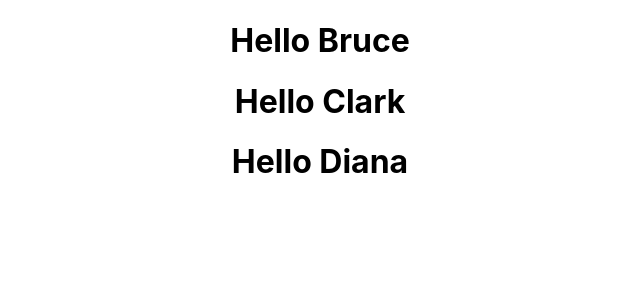
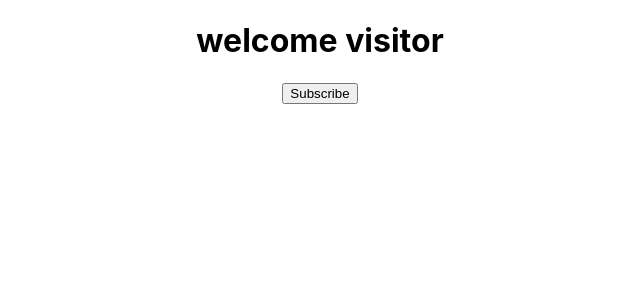
Before and after one commit to locaulker/react-fundamentals, a React (Create React App) app: page / in a window 1280 px wide. Shown: the top 300 px of the page, without its empty margins (320-960 px from the left). Built offline with nearby package versions, Linux system fonts and the light colour scheme.

Commit message:
added section 11

```diff
--- a/src/App.js
+++ b/src/App.js
@@ -1,6 +1,7 @@
 import React, { Component } from "react"
 import "./App.css"
-import Greet from "./components/Greet"
+// import Greet from "./components/Greet"
+import Message from "./components/Message"
 // import Welcome from "./components/Welcome"
 // import Hello from "./components/Hello"
 
@@ -8,9 +9,10 @@
   render() {
     return (
       <div className="App">
-        <Greet name="Bruce" />
-        <Greet name="Clark" />
-        <Greet name="Diana" />
+        <Message />
+        {/* <Greet name="Bruce" /> */}
+        {/* <Greet name="Clark" /> */}
+        {/* <Greet name="Diana" /> */}
         {/* <Welcome /> */}
         {/* <Hello /> */}
       </div>
--- /dev/null
+++ b/src/components/Message.js
@@ -0,0 +1,38 @@
+/* eslint-disable no-useless-constructor */
+import React, { Component } from "react"
+
+class Message extends Component {
+  constructor() {
+    super()
+    this.state = {
+      message: "welcome visitor"
+    }
+  }
+  // state = {
+  //   message: "Welcome Mr. McGoo"
+  // }
+
+  changeMessage() {
+    this.setState({
+      message: "Thank you for subscribing"
+    })
+  }
+
+  render() {
+    // return <h1>{this.state.message}</h1>
+    return (
+      <div>
+        <h1>{this.state.message}</h1>
+        <button
+          onClick={() => {
+            this.changeMessage()
+          }}
+        >
+          Subscribe
+        </button>
+      </div>
+    )
+  }
+}
+
+export default Message
```
Also changed, not shown: 1 other file (tests, documents, lock files or other folders).
